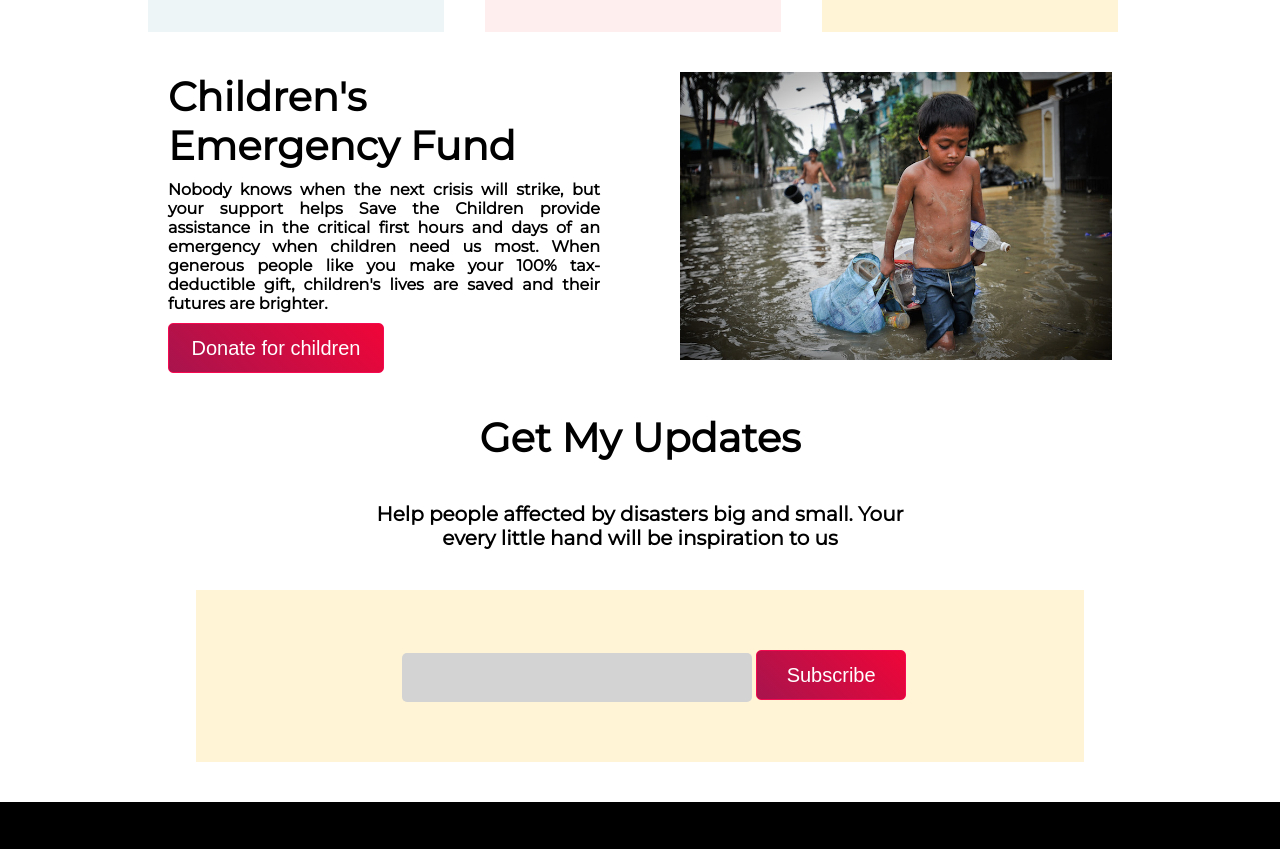
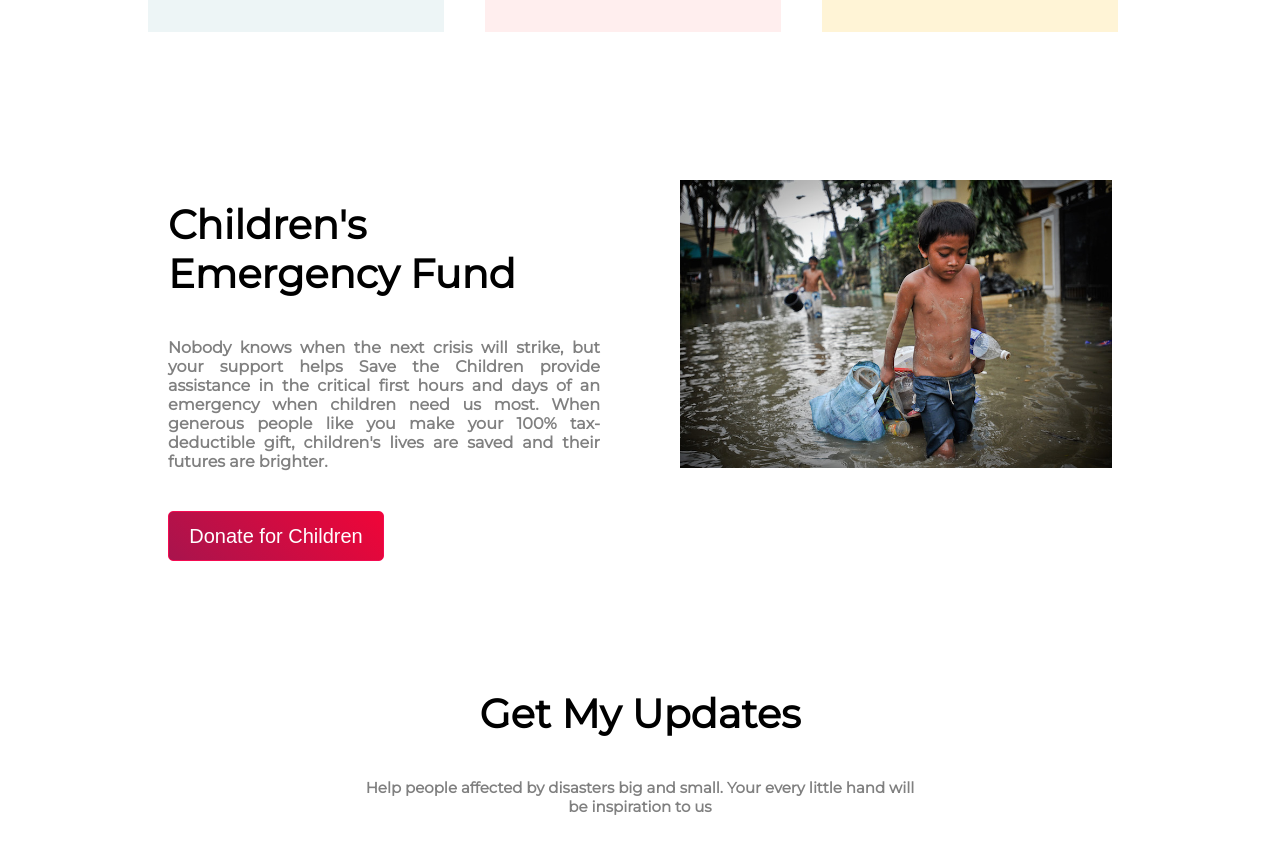
Before and after one commit to dipu528447/donation_webpage, a plain HTML site: page index.html in a window 1280 px wide. Shown: the part 1941-2790 px from the top of the page. Drawn offline with Linux system fonts and the light colour scheme.

Commit message:
update version 1.3

```diff
--- a/index.html
+++ b/index.html
@@ -12,6 +12,7 @@
     <link href="https://fonts.googleapis.com/css2?family=Dancing+Script&family=Montserrat&display=swap"
         rel="stylesheet">
     <link rel="stylesheet" href="style.css">
+    <link rel="shortcut icon" href="icons/fav_icon.png" type="image/x-icon">
 </head>
 
 <body>
@@ -26,7 +27,7 @@
             <div class="div_donate_today_first">
                 <h1>Donate Today</h1>
                 <p>Support all the urgent humanitarian
-                    needs of the American Red Cross
+                    needs of this organization
                     with your financial gift.</p>
             </div>
             <div class="div_donate_today_second">
@@ -39,14 +40,14 @@
                 </ul>
             </div>
             <div class="div_donate_today_third">
-                <input type="number" id="txt_donate" placeholder="other amount (Taka)">
+                <input type="number" id="txt_donate" placeholder="Other Amount (Taka)">
                 <button class="btn">Donate Now</button>
             </div>
         </div>
         <div class="div_our_donate_plan">
             <div class="div_donate_today_first">
                 <h1>Our Donate Plan</h1>
-                <p>Help people affected by disasters big and small. Your every little hand will be inspiration to us</p>
+                <p>Your every little hand will be inspiration to us. You can donate food, cloth and shelter.</p>
             </div>
             <div class="div_donate_plan_details">
                 <div class="div_donate_plan first">
@@ -75,18 +76,23 @@
             </div>
         </div>
         <div class="div_container">
-
             <div class="div_donation_children_content">
                 <div class="div_child">
                     <h1>Children's Emergency Fund </h1>
-                    <p>Nobody knows when the next crisis will strike, but your support helps Save the Children provide assistance in the critical first hours and days of an emergency when children need us most. When generous people like you make your 100% tax-deductible gift, children's lives are saved and their futures are brighter.</p>
-                    <button class="btn">Donate for children</button>
+                    <p>Nobody knows when the next crisis will strike, but your support helps Save the Children provide
+                        assistance in the critical first hours and days of an emergency when children need us most. When
+                        generous people like you make your 100% tax-deductible gift, children's lives are saved and
+                        their futures are brighter.</p>
+                    <button class="btn">Donate for Children</button>
                 </div>
                 <div class="div_child">
                     <img src="images/donation9.jpg" alt="childrens">
                 </div>
+            </div>
+        </div>
 
-            </div>
+        <div class="div_container">
+
         </div>
 
         <div class="div_get_my_updates">
@@ -96,8 +102,8 @@
             </div>
             <div class="div_mail">
                 <form action="">
-                    <input type="email" name="txtmail" id="txt_email">
-                    <input type="submit" value="Subscribe" class="btn">
+                    <input type="email" name="txtmail" id="txt_email" placeholder="Email">
+                    <input type="submit" value="Subscribe" class="btn btn_subscribe">
                 </form>
             </div>
         </div>
--- a/style.css
+++ b/style.css
@@ -34,8 +34,7 @@ p {
 
 /*start header design */
 .div_header {
-    /*background-image: url('images/donation4.jpg');*/
-    background: linear-gradient(0deg,rgba(0,0,0,0.7),rgba(0,0,0,0.7)),url('images/donation4.jpg');
+    background: linear-gradient(0deg, rgba(0, 0, 0, 0.7), rgba(0, 0, 0, 0.7)), url('images/donation4.jpg');
     background-size: 100%;
     background-repeat: no-repeat;
     color: white;
@@ -67,6 +66,11 @@ p {
     text-align: center;
 }
 
+.div_donate_today_first p {
+    color: gray;
+    font-size: 15px;
+}
+
 .div_donate_today_second ul li {
     list-style: none;
     display: inline;
@@ -75,7 +79,7 @@ p {
     margin: 20px;
     font-weight: 800;
     font-size: 28px;
-    background-color: rgb(255, 238, 238);
+    background-color: rgb(250, 250, 250);
 }
 
 
@@ -97,13 +101,8 @@ p {
     text-align: center;
     font-size: 20px;
     margin: 20px auto;
+    padding: 10px;
 }
-#txt_donate:focus-visible{
-    border:none;
-    border-bottom: 1px solid gray;
-
-}
-
 
 /* end donate today section */
 
@@ -147,37 +146,44 @@ p {
     background-color: rgb(255, 244, 214);
 }
 
-.div_container{
-    margin:auto;
-    width:80%;
+.div_container {
+    margin: 10% auto;
+    width: 80%;
     text-align: center;
 }
-.div_donation_children_content{
-    display:flex;
-    width:100%;
+
+.div_donation_children_content {
+    display: flex;
+    width: 100%;
     margin-top: 20px;
 }
-.div_child{
-    width:45%;
+
+.div_child {
+    width: 45%;
     text-align: justify;
-    padding:0px 40px;
+    padding: 0px 40px;
 }
-.div_child h1{
-    margin:0px;
+
+.div_child h1 {
+    margin: 20px 0px;
 }
-.div_child button{
-    width:50%;
+
+.div_child button {
+    width: 50%;
 }
-.div_child p{
+
+.div_child p {
     font-size: 16px;
-    margin:10px 0px;
+    margin: 40px 0px;
+    color: gray;
 }
-.div_child img{
-    width:100%;
+
+.div_child img {
+    width: 100%;
 }
 
 .div_get_my_updates {
-    margin: 40px auto;
+    margin: 10% auto;
 }
 
 .get_my_updates {
@@ -192,15 +198,26 @@ p {
 }
 
 #txt_email {
-    width: 340px;
+    width: 40%;
     height: 49px;
     border: none;
     background-color: lightgray;
-    margin-left: 19%;
+    margin-left: 20%;
     border-radius: 5px;
-    padding: 0px 5px;
+    border-top-right-radius: 0px;
+    border-bottom-right-radius: 0px;
+    padding: 0px 15px;
+    font-size: 15px;
+    font-weight: 700;
 }
 
+.btn_subscribe {
+    position: absolute;
+    margin-left: -1px;
+    border-top-left-radius: 0px;
+    border-bottom-left-radius: 0px;
+    font-size: 15px;
+}
 
 
 /* start footer section design */
```
Also changed, not shown: icons/fav_icon.png (added).
